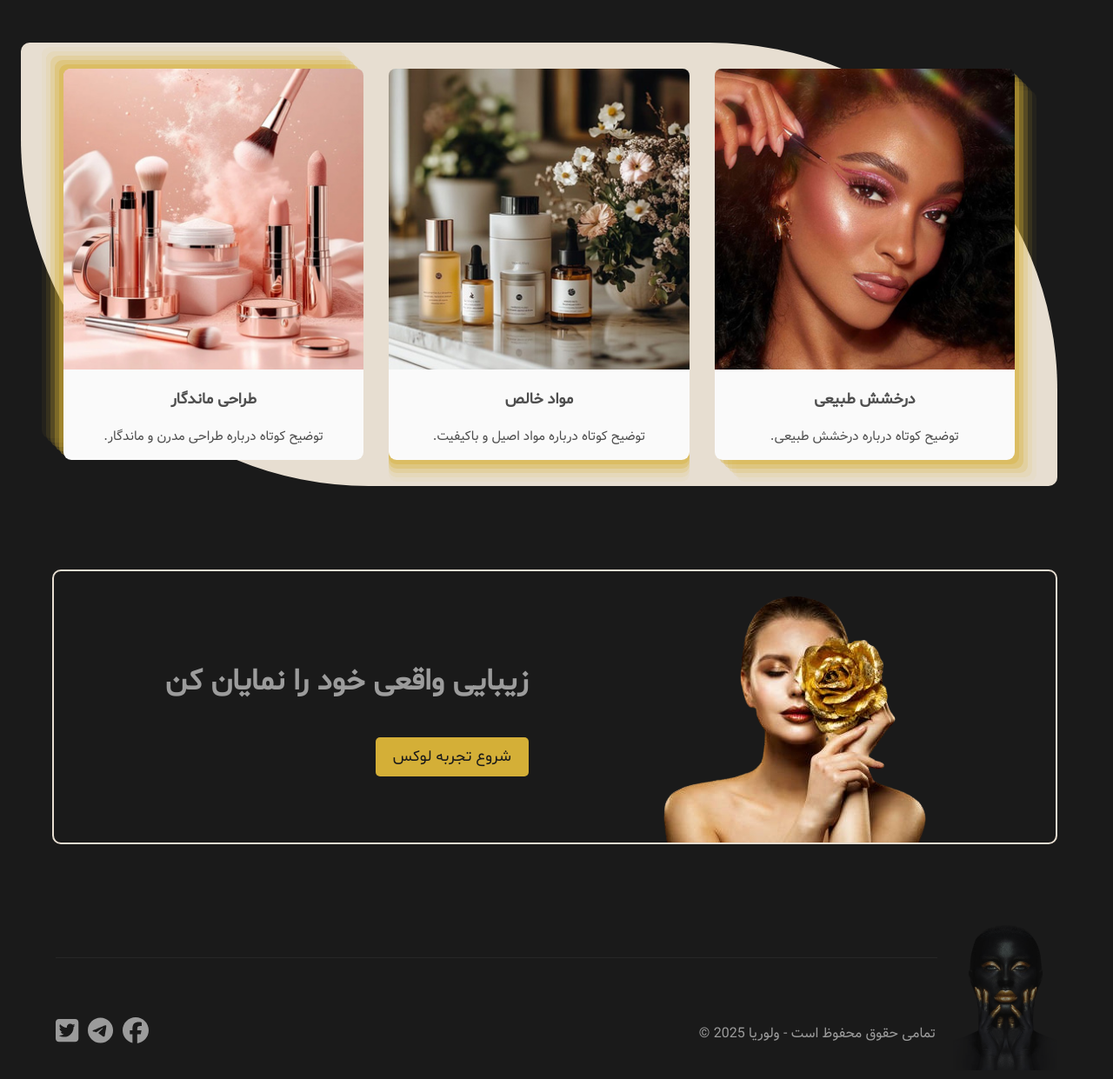
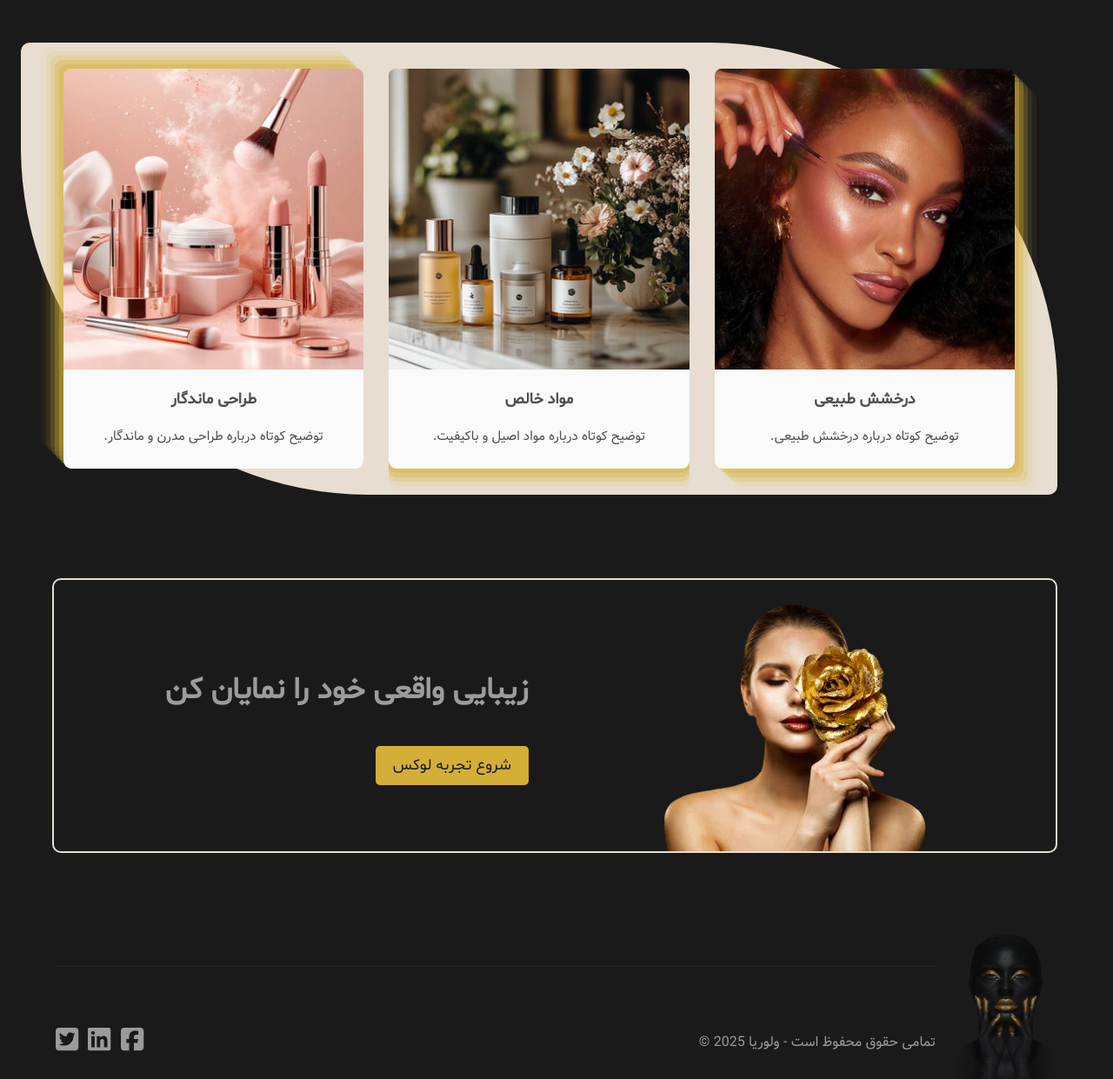
Before and after one commit to homayoonghadiri/veloria, a plain HTML site: page index.html in a window 1280 px wide. Shown: the part 333-1574 px from the top of the page at 87% size. Drawn offline with Linux system fonts and the light colour scheme; files whose address does not match are found by name; a web font is replaced by a local one.

Commit message:
Update socials

```diff
--- a/css/style.css
+++ b/css/style.css
@@ -147,6 +147,7 @@ p{
     text-align: center;
     width: 30%;
     border-radius: 9px;
+    padding-bottom: 10px;
     box-sizing: border-box;
     box-shadow: rgba(212, 175, 55, 0.4) 0px 5px, rgba(212, 175, 55, 0.3) 0px 10px, rgba(212, 175, 55, 0.2) 0px 15px, rgba(212, 175, 55, 0.1) 0px 20px, rgba(212, 175, 55, 0.05) 0px 25px;
 }
--- a/index.html
+++ b/index.html
@@ -64,8 +64,8 @@
             </div>
 
             <div class="social">
-                <a class="social-link" href="#"><i class="fa-brands fa-facebook fa-fade social-icon"></i></a>
-                <a class="social-link" href="#"><i class="fa-brands fa-telegram fa-fade social-icon"></i></a>
+                <a class="social-link" href="#"><i class="fa-brands fa-square-facebook fa-fade social-icon"></i></a>
+                <a class="social-link" href="#"><i class="fa-brands fa-linkedin fa-fade social-icon"></i></a>
                 <a class="social-link" href="#"><i class="fa-brands fa-square-twitter fa-fade social-icon"></i></a>
             </div>
         </footer>
```
